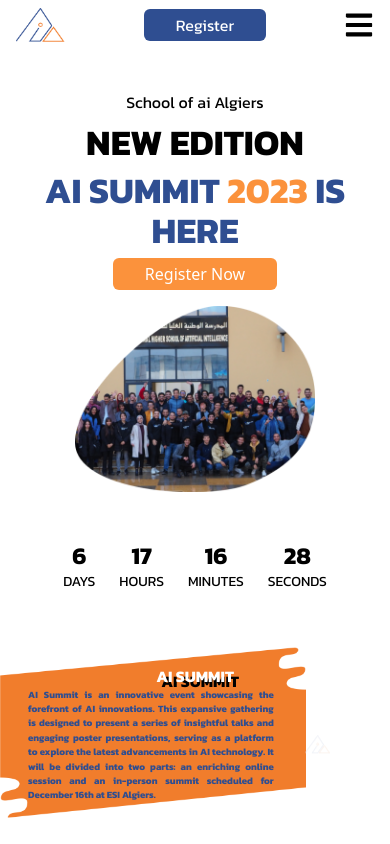
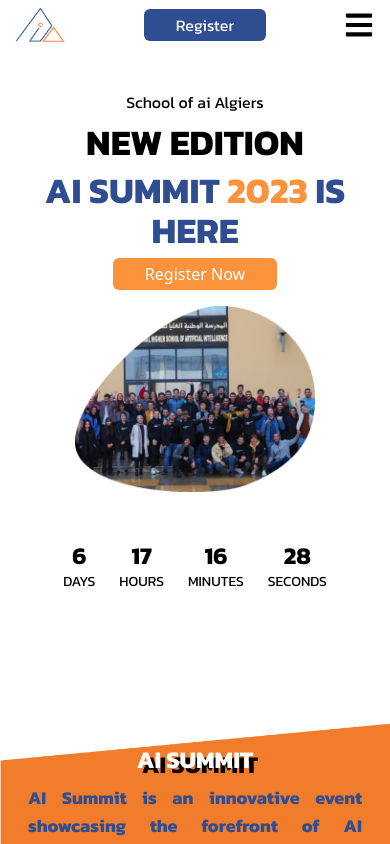
Before and after one commit to SchoolofAI-Algiers/ai-summit-23, a React (Create React App) app: page / in a window 390 px wide. Shown: the top 844 px of the page. Built offline with nearby package versions, Linux system fonts and the light colour scheme; the HTML template or start-up script is replaced by a standard one; a web font is replaced by a local one.

Commit message:
fix responsive

```diff
--- a/src/components/About/about.jsx
+++ b/src/components/About/about.jsx
@@ -2,16 +2,16 @@
 import logo from "./ai-summit-white.svg"
 const About = () => {
     return (
-        <div className="px-7 py-6 lg:py-0 my-12 w-full sm:h-[400px] lg:h-[900px] flex flex-col items-center justify-center" id="about">
-              <h1 className="title font-kanit lg:text-6xl xl:text-7xl font-bold text-white text- font-outline-2x stroke-2 stroke-black uppercase">
+        <div className="px-7 py-6 lg:py-0 my-12 w-full  lg:h-[900px] flex flex-col items-center justify-center" id="about">
+              <h1 className="title mt-20 mb-2 md:mt-[96] lg:mt-5 text-2xl font-kanit lg:text-6xl xl:text-7xl font-bold text-white text- font-outline-2x stroke-2 stroke-black uppercase">
               Ai Summit </h1>
 
-                <div className="flex lg:flex-row item-center justify-center lg:p-10 space-x-0 lg:space-x-28">
+                <div className="flex flex-col md:flex-row item-center justify-center lg:p-10 space-x-0 lg:space-x-28">
 
-                    <p className="sm:w-[100%] lg:w-[60%] text-[0.6rem] text-justify lg:text-2xl font-kanit font-bold text-ai-blue">AI Summit is an innovative event showcasing the forefront of AI innovations. This expansive gathering is designed to present a series of insightful talks and engaging poster presentations, serving as a platform to explore the latest advancements in AI technology. It will be divided into two parts: an enriching online session and an in-person summit scheduled for December 16th at ESI Algiers.</p>
+                    <p className="sm:w-[100%] text-lg md:text-lg lg:w-[60%] text-[0.6rem] text-justify lg:text-2xl font-kanit font-bold text-ai-blue">AI Summit is an innovative event showcasing the forefront of AI innovations. This expansive gathering is designed to present a series of insightful talks and engaging poster presentations, serving as a platform to explore the latest advancements in AI technology. It will be divided into two parts: an enriching online session and an in-person summit scheduled for December 16th at ESI Algiers.</p>
 
                     <div className="lg:w-[40%] flex justify-center items-center  ">
-                      <img src={logo} alt="" className=" w-[30%] lg:w-full animate-bounce" />
+                      <img src={logo} alt="" className="mt-10 mb-10 h-20 md:h-[50%] lg:w-full animate-bounce" />
                     </div>
                 </div>
 
--- a/src/index.css
+++ b/src/index.css
@@ -5,8 +5,12 @@
 #about {
     background-image: url("/src//components//About//background.png");
     background-repeat: no-repeat;
-    background-size: contain ;
+    background-size: cover;
+
+
   }
+
+
 
 .title {
     text-shadow: 5px 5px 0 #000;
--- a/tailwind.config.js
+++ b/tailwind.config.js
@@ -2,6 +2,7 @@
 module.exports = {
   content: [
     "./src/**/*.{js,jsx,ts,tsx}",
+    "node_modules/flowbite-react/**/*.{js,jsx,ts,tsx}",
   ],
   theme: {
     extend: {
```
